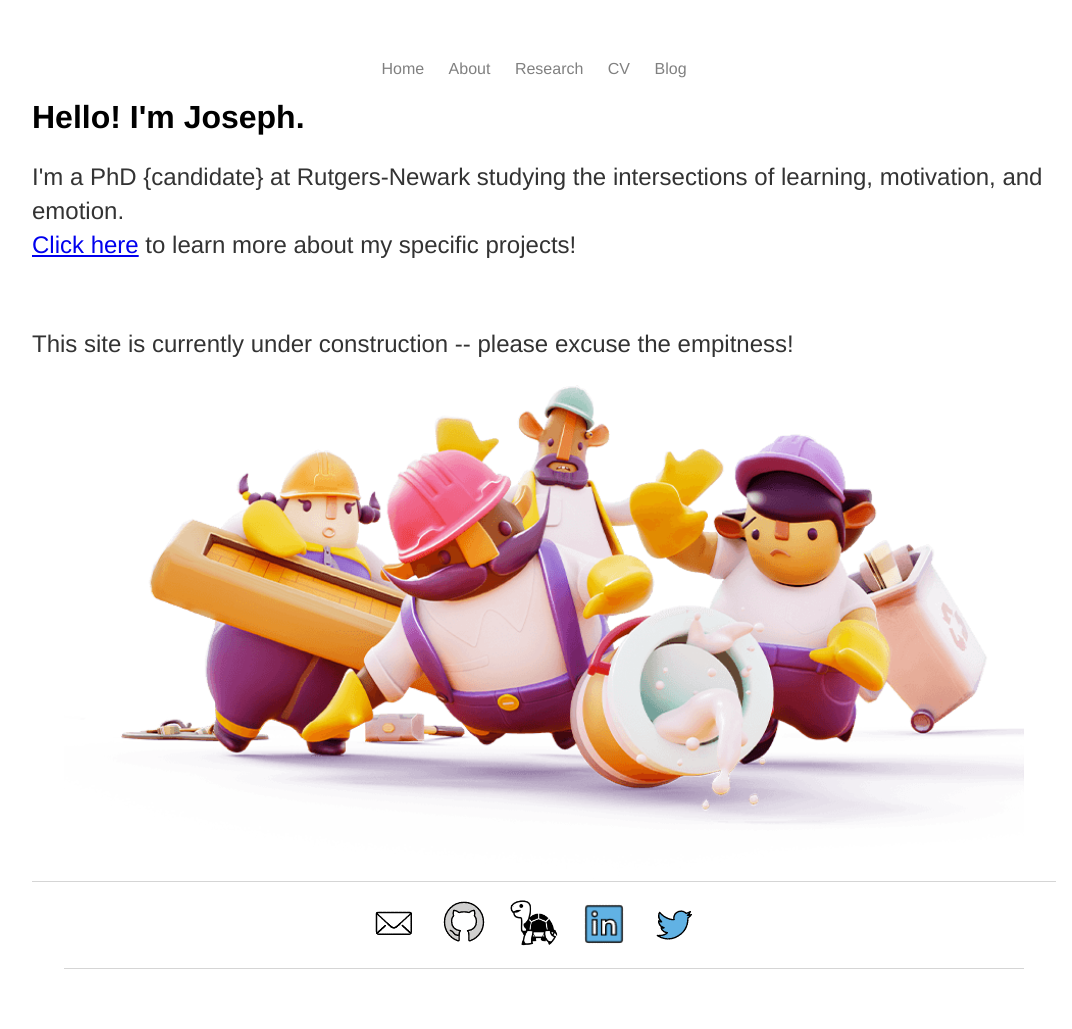
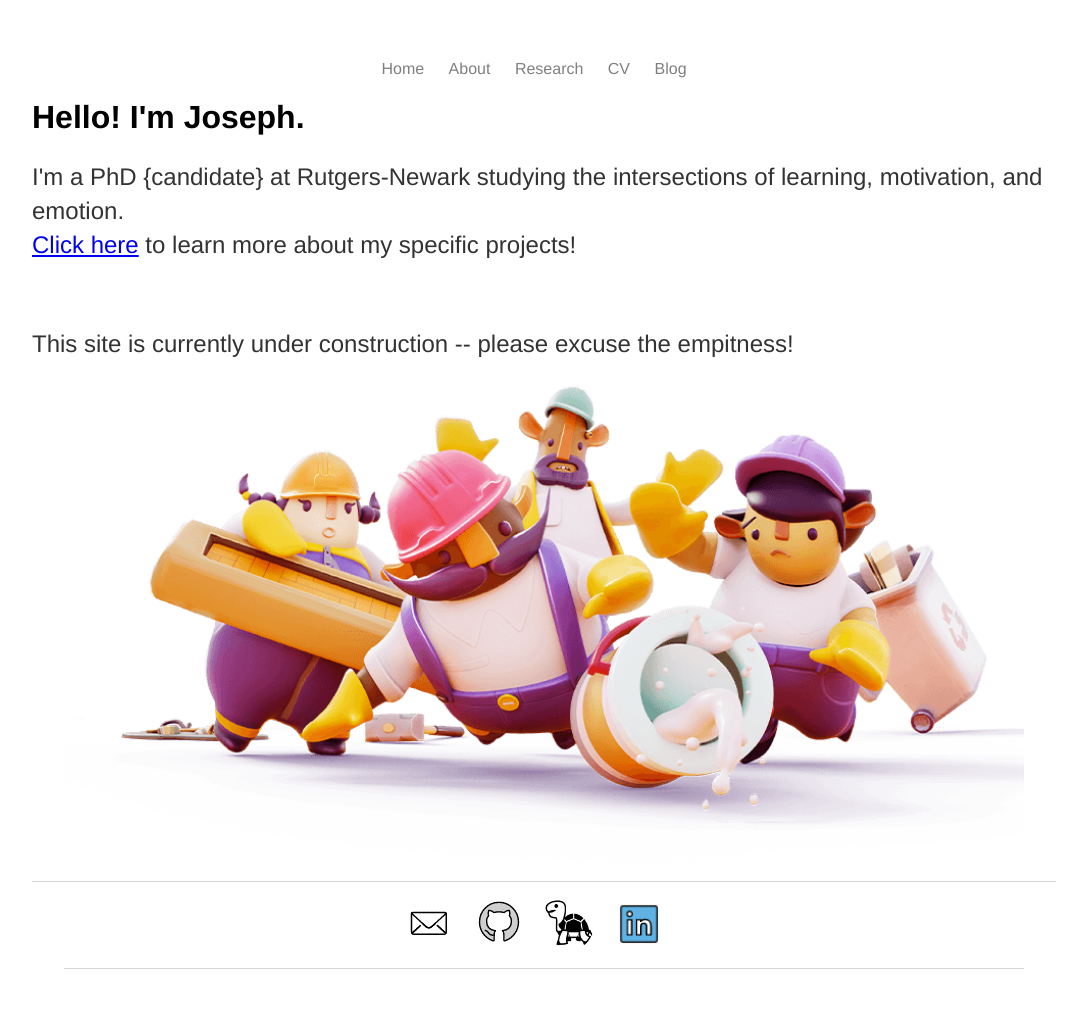
Before and after one commit to ColantonioLearn/ColantonioLearn.github.io, a Jekyll site: the page built from index.html, in a window 1280 px wide. Shown: the whole page, without its empty margins (96-1168 px from the left). Built offline with Jekyll 4.4.1, drawn with Linux system fonts in a browser that asks for light colours.

Commit message:
Remove twitter

```diff
--- a/index.html
+++ b/index.html
@@ -24,9 +24,6 @@
 				<li><a href="https://www.linkedin.com/in/joseph-colantonio-63186692/", target="_blank" class="menu">
 					<img src="/images/linkedin.png" alt="linkedIn" width=50px>
 				</a></li>
-				<li><a href="https://twitter.com/JosephCola2nd", target="_blank" class="menu">
-					<img src="/images/twitter.png" alt="twitter" width=50px>
-				</a></li>
 	</ul>
 </footer>
 </body>
```
